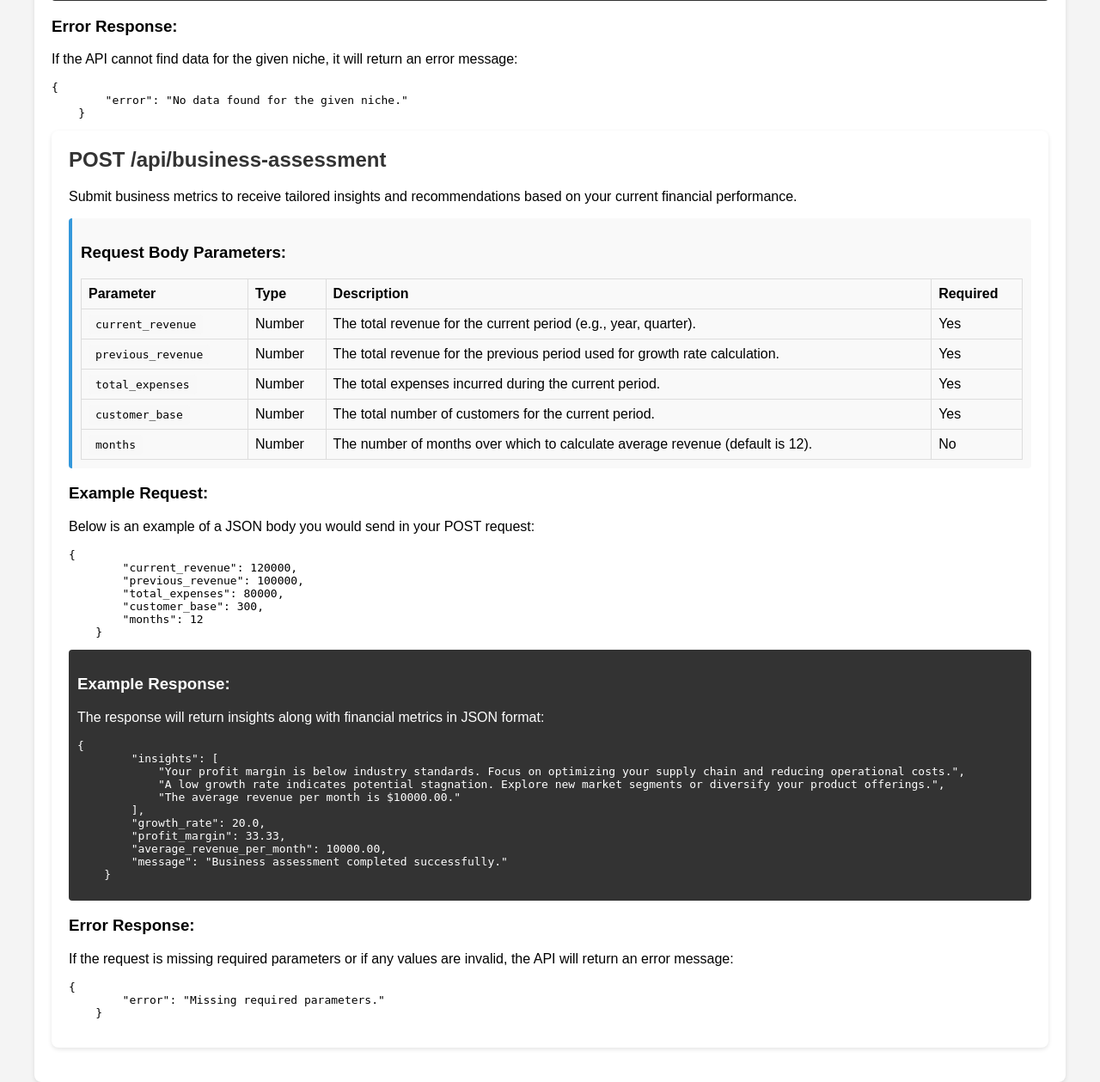
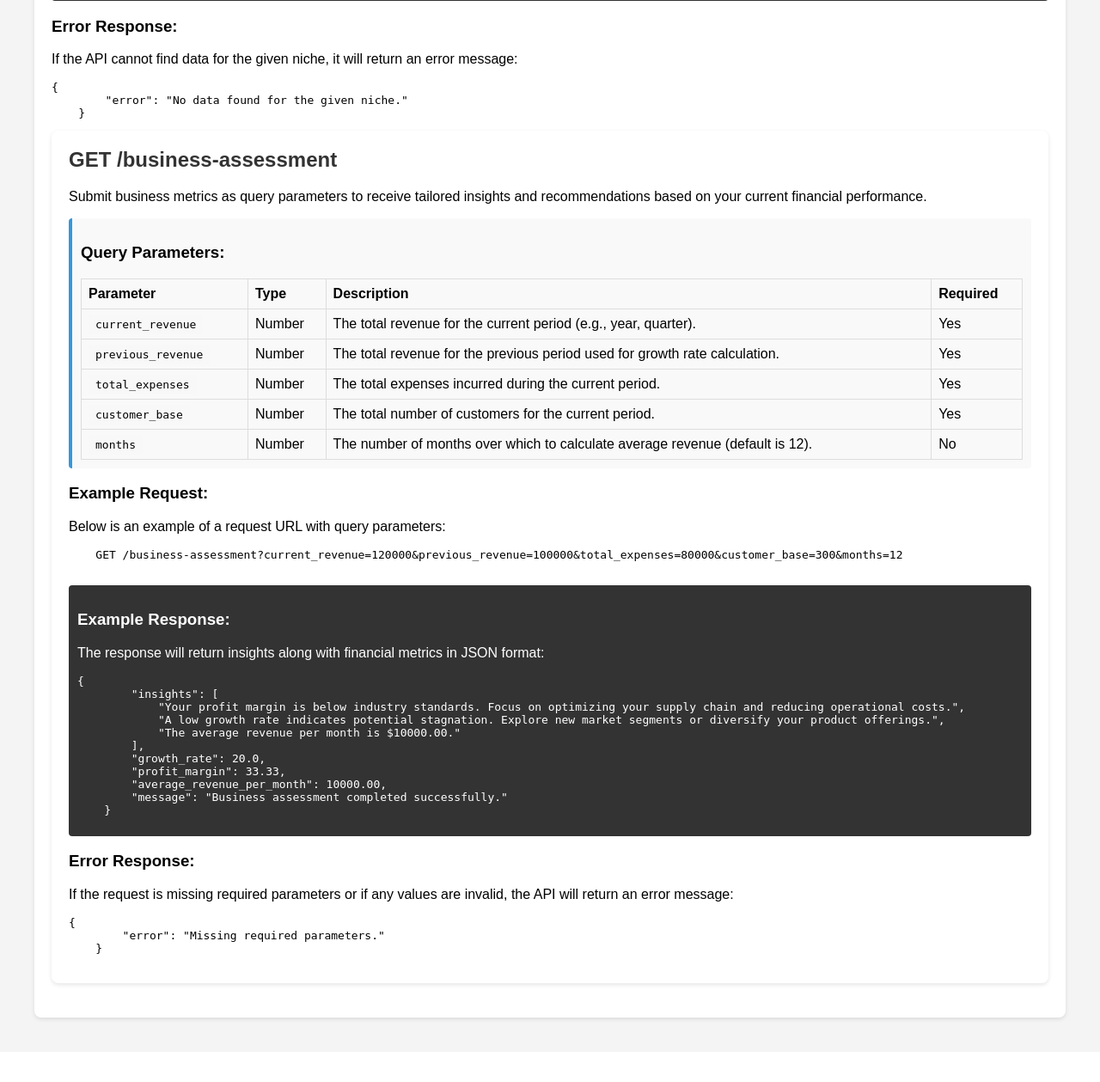
Before and after one commit to MixnUP/StartUp-Compass-API, a Flask app: page / in a window 1280 px wide. Shown: the part 2957-4216 px from the top of the page at 86% size. After the commit the page ends 4147 px from the top, so only its background shows below. Run offline with Flask 3, Linux system fonts and the light colour scheme.

Commit message:
updated assessment

```diff
--- a/templates/index.html
+++ b/templates/index.html
@@ -341,11 +341,11 @@
 
     <!-- Section for business-assessment -->
     <div class="api-section">
-        <h2>POST /api/business-assessment</h2>
-        <p>Submit business metrics to receive tailored insights and recommendations based on your current financial performance.</p>
+        <h2>GET /business-assessment</h2>
+        <p>Submit business metrics as query parameters to receive tailored insights and recommendations based on your current financial performance.</p>
 
         <div class="params">
-            <h3>Request Body Parameters:</h3>
+            <h3>Query Parameters:</h3>
             <table>
                 <tr>
                     <th>Parameter</th>
@@ -388,14 +388,10 @@
 
         <div class="example-request">
             <h3>Example Request:</h3>
-            <p>Below is an example of a JSON body you would send in your POST request:</p>
-            <pre>{
-        "current_revenue": 120000,
-        "previous_revenue": 100000,
-        "total_expenses": 80000,
-        "customer_base": 300,
-        "months": 12
-    }</pre>
+            <p>Below is an example of a request URL with query parameters:</p>
+            <pre>
+    GET /business-assessment?current_revenue=120000&previous_revenue=100000&total_expenses=80000&customer_base=300&months=12
+            </pre>
         </div>
 
         <div class="example-response">
--- a/views.py
+++ b/views.py
@@ -141,14 +141,29 @@ def calculate_roi_api():
 
 # NEW VIEWS:
 
-@views.route('/api/business-assessment', methods=['POST'])
+@views.route('/business-assessment', methods=['GET'])
 def business_assessment():
-    data = request.json
-    current_revenue = data.get('current_revenue')
-    previous_revenue = data.get('previous_revenue')
-    total_expenses = data.get('total_expenses')
-    customer_base = data.get('customer_base')
-    months = data.get('months', 12)  # Default to 12 months if not provided
+    """
+    Flask API endpoint to assess business metrics based on user input.
+
+    Query parameters:
+    - current_revenue (float): The total revenue for the current period.
+    - previous_revenue (float): The total revenue for the previous period.
+    - total_expenses (float): The total expenses incurred during the current period.
+    - customer_base (int): The total number of customers for the current period.
+    - months (int): The number of months over which to calculate average revenue (default is 12).
+
+    Returns:
+    - JSON: Insights, growth rate, profit margin, and average revenue per month.
+    """
+    current_revenue = request.args.get('current_revenue', type=float)
+    previous_revenue = request.args.get('previous_revenue', type=float)
+    total_expenses = request.args.get('total_expenses', type=float)
+    customer_base = request.args.get('customer_base', type=int)
+    months = request.args.get('months', default=12, type=int)
+
+    if None in [current_revenue, previous_revenue, total_expenses, customer_base]:
+        return jsonify({'error': 'Missing required parameters.'}), 400
 
     insights, growth_rate, profit_margin, average_revenue_per_month = generate_business_insights(
         current_revenue, previous_revenue, total_expenses, customer_base, months
```
